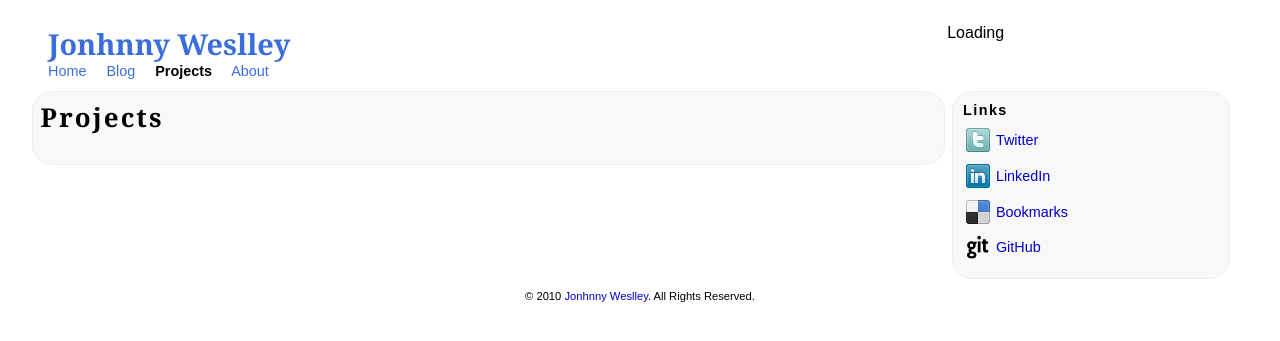
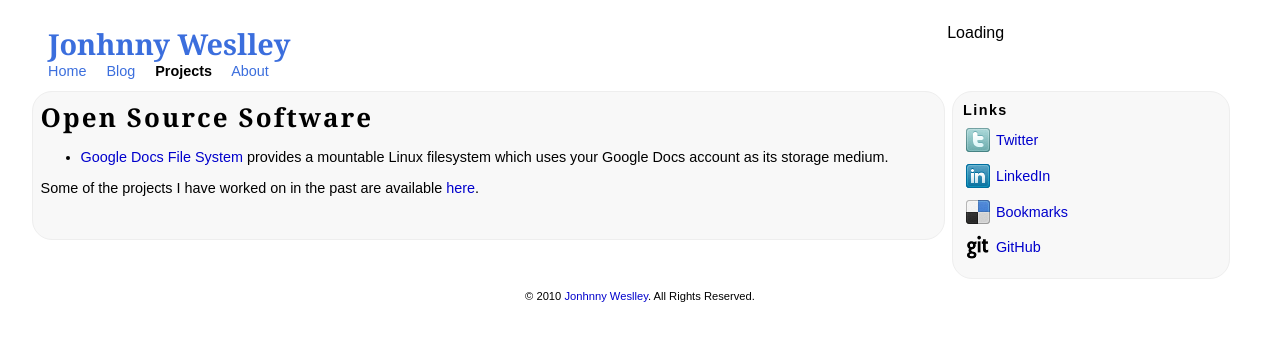
Before and after one commit to jweslley/jweslley.github.com, a Jekyll site: the page built from index.md, in a window 1280 px wide. Shown: the top 341 px of the page. Built offline with Jekyll 4.4.1, drawn with Linux system fonts in a browser that asks for light colours; comment, search, counter and statistics services are not loaded.

Commit message:
projects page

```diff
--- a/index.html
+++ /dev/null
@@ -1,5 +0,0 @@
----
-layout: default
----
-
-<h2>Projects</h2>
--- /dev/null
+++ b/index.md
@@ -0,0 +1,15 @@
+---
+title: All my open source software
+layout: default
+---
+
+Open Source Software
+--------------------
+
+* [Google Docs File System][gdocsfs] provides a mountable Linux filesystem which uses your Google Docs account as its storage medium.
+
+
+Some of the projects I have worked on in the past are available [here](/past_projects.html).
+
+
+[gdocsfs]:   http://code.google.com/p/gdocsfs    "Google Docs File System"
```
Also changed, not shown: past_projects.md (added, +30 -0 lines), _includes/head.html (line endings or trailing spaces).
